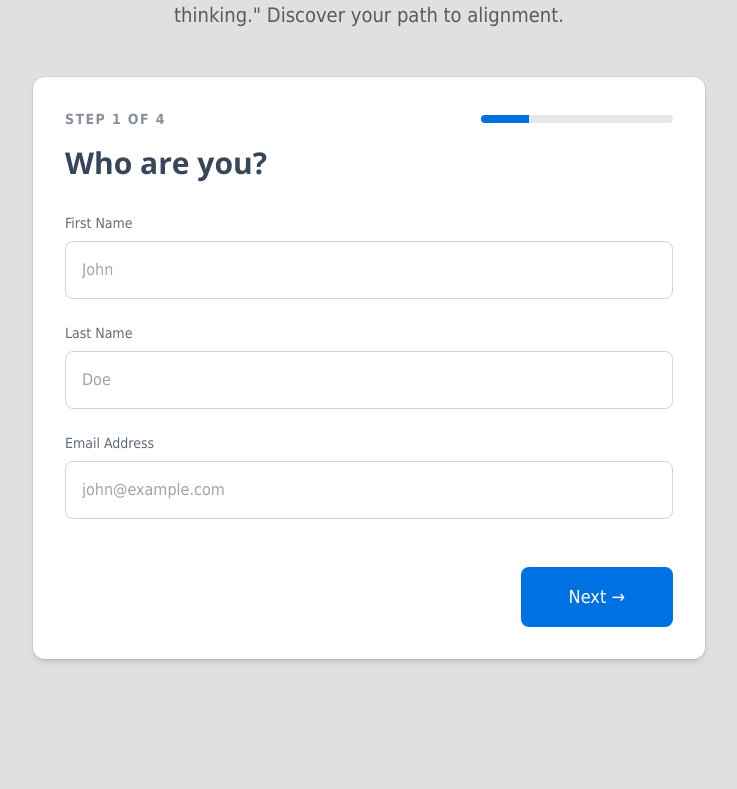
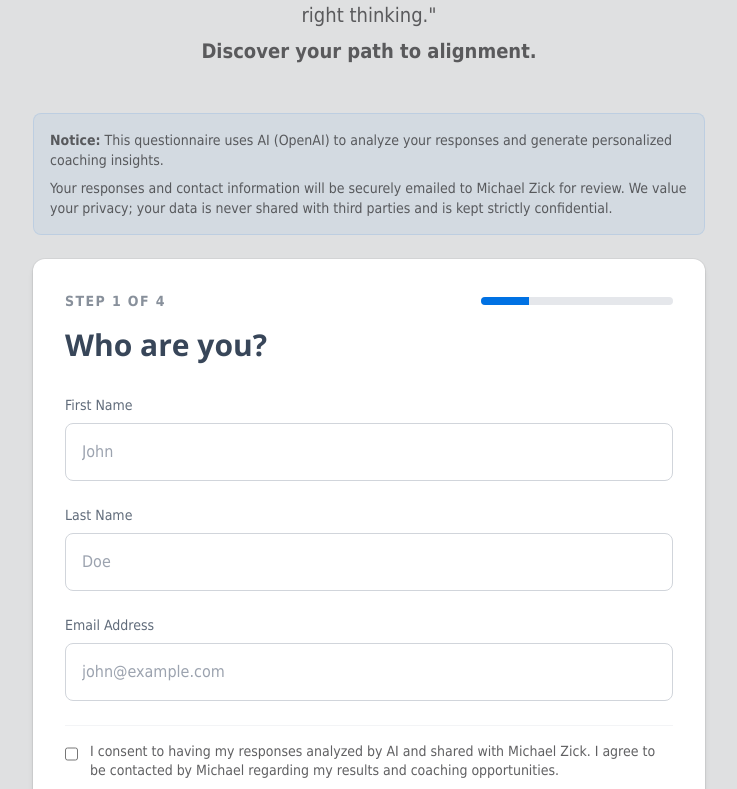
Before and after one commit to michaelzick/michaelzick.com, a Next.js app: page /questionnaire in a window 1280 px wide. Shown: the part 231-1020 px from the top of the page, without its empty margins (271-1008 px from the left). Built offline with nearby package versions, Linux system fonts and the light colour scheme.

Commit message:
added notice and agreement checkbox

```diff
--- a/app/questionnaire/page.tsx
+++ b/app/questionnaire/page.tsx
@@ -17,9 +17,10 @@ export default function QuestionnairePage() {
         <h1 className="text-4xl md:text-6xl font-bold text-dark-blue mb-4">
           Reality Alignment Questionnaire
         </h1>
-        <p className="text-xl text-default-grey/80 max-w-2xl mx-auto">
+        <p className="text-xl text-default-grey/80 max-w-xl mx-auto">
           "We don't think our way into right action; we act our way into right thinking."
-          Discover your path to alignment.
+          <br />
+          <strong className="block mt-2">Discover your path to alignment.</strong>
         </p>
       </div>
       <Questionnaire />
--- a/components/Questionnaire.tsx
+++ b/components/Questionnaire.tsx
@@ -1,6 +1,7 @@
 'use client';
 
 import { useState } from 'react';
+import Link from 'next/link';
 import { trackEvent } from '../lib/analytics';
 
 const STEPS = [
@@ -63,6 +64,7 @@ export default function Questionnaire() {
     email: '',
     answers: {},
   });
+  const [consented, setConsented] = useState(false);
   const [isSubmitting, setIsSubmitting] = useState(false);
   const [analysis, setAnalysis] = useState<string | null>(null);
   const [error, setError] = useState<string | null>(null);
@@ -128,25 +130,41 @@ export default function Questionnaire() {
             <p key={i} className="mb-4">{para}</p>
           ))}
         </div>
-        <div className="mt-12 flex flex-col items-center gap-6 p-6 bg-dark-blue/5 rounded-lg">
-          <p className="text-xl font-medium text-center italic">
-            "We don't think our way into right action; we act our way into right thinking."
-          </p>
+        <div className="mt-12 p-6 bg-dark-blue/5 rounded-lg">
+          <div className="flex flex-col sm:flex-row items-center gap-4 justify-center">
             <a
               href="https://calendly.com/michaelzick/45min"
               target="_blank"
               rel="noopener noreferrer"
-            className="btn text-xl"
+              className="btn text-xl whitespace-nowrap"
             >
-            Schedule Your Free Session with Michael
+              Schedule Your Free Session
             </a>
+            <Link
+              href="/contact"
+              className="inline-flex items-center justify-center rounded-lg border-2 border-primary-blue text-primary-blue transition-all duration-300 hover:bg-primary-blue/10 font-bold text-xl whitespace-nowrap px-[42px] py-[30px]"
+            >
+              Contact Michael
+            </Link>
+          </div>
         </div>
       </div>
     );
   }
 
   return (
-    <div className="max-w-2xl mx-auto p-8 bg-white text-default-grey rounded-xl shadow-md ring-1 ring-black/5 mt-12 mb-24">
+    <div className="max-w-2xl mx-auto mb-24">
+      {/* Disclaimer Section */}
+      <div className="mb-6 p-4 bg-primary-blue/5 border border-primary-blue/10 rounded-lg text-sm text-default-grey/80 space-y-2">
+        <p>
+          <strong>Notice:</strong> This questionnaire uses AI (OpenAI) to analyze your responses and generate personalized coaching insights.
+        </p>
+        <p>
+          Your responses and contact information will be securely emailed to Michael Zick for review. We value your privacy; your data is never shared with third parties and is kept strictly confidential.
+        </p>
+      </div>
+
+      <div className="bg-white text-default-grey rounded-xl shadow-md ring-1 ring-black/5 p-8">
         <div className="mb-8">
           <div className="flex justify-between items-center mb-4">
             <span className="text-sm font-semibold uppercase tracking-widest text-dark-blue/60">
@@ -179,6 +197,23 @@ export default function Questionnaire() {
               />
             </div>
           ))}
+
+          {currentStep.id === 'intake' && (
+            <div className="pt-4 border-t border-gray-100">
+              <label className="flex items-start gap-3 cursor-pointer group">
+                <input
+                  type="checkbox"
+                  checked={consented}
+                  onChange={(e) => setConsented(e.target.checked)}
+                  className="mt-1 h-4 w-4 rounded border-gray-300 text-primary-blue focus:ring-primary-blue"
+                />
+                <span className="text-sm text-default-grey/80 leading-snug group-hover:text-default-grey transition-colors">
+                  I consent to having my responses analyzed by AI and shared with Michael Zick.
+                  I agree to be contacted by Michael regarding my results and coaching opportunities.
+                </span>
+              </label>
+            </div>
+          )}
 
           {currentStep.questions?.map((q: any) => (
             <div key={q.id}>
@@ -235,8 +270,8 @@ export default function Questionnaire() {
           </button>
           <button
             onClick={nextStep}
-          disabled={isSubmitting}
-          className="btn !py-4 !px-12 text-lg disabled:opacity-50"
+            disabled={isSubmitting || (stepIndex === 0 && !consented)}
+            className="btn !py-4 !px-12 text-lg disabled:opacity-50 disabled:cursor-not-allowed"
           >
             {isSubmitting ? (
               <span className="flex items-center gap-2">
@@ -254,5 +289,6 @@ export default function Questionnaire() {
           </button>
         </div>
       </div>
+    </div>
   );
 }
```
Lines whose indentation alone changed are shown as unchanged.
